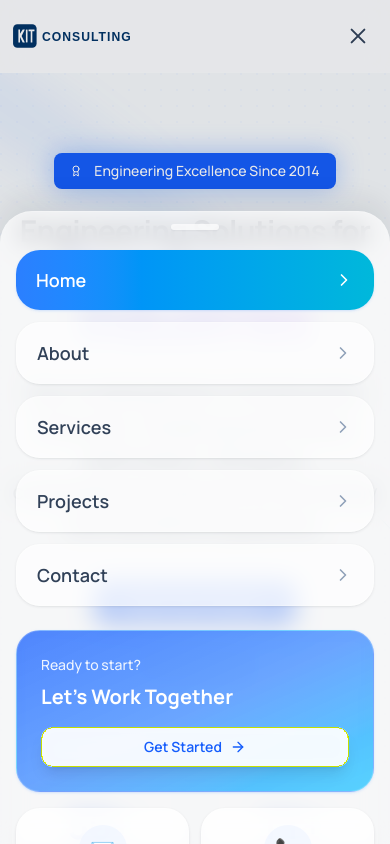
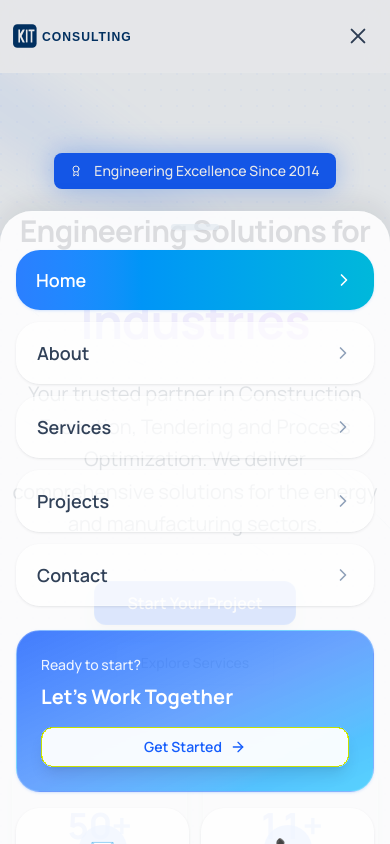
Before and after one commit to Arwindpianist/kit-consulting-website, a Next.js app: page / in a window 390 px wide. Both pictures are taken after a click on the button "Toggle menu". Built offline with nearby package versions, Linux system fonts and the light colour scheme.

Commit message:
Refactor Header component to enhance visual consistency and responsiveness. Updated Drawer styles for improved aesthetics, adjusted button hover effects, and refined background colors for a more cohesive user experience.

```diff
--- a/components/Header.tsx
+++ b/components/Header.tsx
@@ -163,7 +163,7 @@ export default function Header() {
           </Drawer.Trigger>
         <Drawer.Portal>
           <Drawer.Overlay className="fixed inset-0 z-40 bg-slate-900/10" />
-          <Drawer.Content className="fixed bottom-0 left-0 right-0 z-50 flex h-[75vh] flex-col overflow-hidden rounded-t-[2rem] border-t border-white/20 bg-white/70 shadow-[0_-12px_28px_rgba(15,23,42,0.08)] backdrop-blur-md">
+          <Drawer.Content className="fixed bottom-0 left-0 right-0 z-50 flex h-[75vh] flex-col overflow-hidden rounded-t-[2rem] border-t border-white/15 bg-white/85 shadow-[0_-8px_24px_rgba(15,23,42,0.08)]">
               {/* Accessibility Elements (Hidden) */}
               <Drawer.Title className="sr-only">Navigation Menu</Drawer.Title>
               <Drawer.Description className="sr-only">
@@ -172,7 +172,7 @@ export default function Header() {
 
               {/* Drag Handle */}
               <div className="relative z-10 flex justify-center pt-3 pb-4 cursor-grab active:cursor-grabbing">
-                <div className="h-1.5 w-12 rounded-full bg-white/70 shadow-[0_1px_2px_rgba(15,23,42,0.04)] transition-transform active:scale-95" />
+                <div className="h-1.5 w-12 rounded-full bg-slate-200/70 shadow-[0_1px_2px_rgba(15,23,42,0.04)] transition-transform active:scale-95" />
               </div>
 
             {/* Scrollable Navigation */}
@@ -202,7 +202,7 @@ export default function Header() {
 
                 {/* CTA Section */}
                 <div
-                  className="relative rounded-2xl border border-white/20 bg-gradient-to-br from-blue-600/75 via-blue-500/70 to-sky-400/65 p-6 text-white shadow-sm shadow-blue-500/15 backdrop-blur-sm"
+                  className="relative rounded-2xl border border-white/20 bg-gradient-to-br from-blue-600/80 via-blue-500/70 to-sky-400/65 p-6 text-white shadow-sm shadow-blue-500/15"
                 >
                   <div className="relative z-10">
                     <p className="mb-2 text-sm font-medium opacity-90">Ready to start?</p>
@@ -226,7 +226,7 @@ export default function Header() {
                 >
                   <a
                     href="mailto:info@kitengineeringconsulting.net"
-                    className="group flex flex-col items-center justify-center rounded-2xl border border-white/25 bg-white/60 backdrop-blur-sm p-4 text-center shadow-sm shadow-slate-900/10 transition-transform hover:bg-white/70 hover:shadow-md hover:shadow-slate-900/12 active:scale-95"
+                    className="group flex flex-col items-center justify-center rounded-2xl border border-white/20 bg-white/70 p-4 text-center shadow-sm shadow-slate-900/8 transition-transform hover:bg-white/75 hover:shadow-md hover:shadow-slate-900/10 active:scale-95"
                   >
                     <div className="mb-2 flex h-12 w-12 items-center justify-center rounded-full bg-blue-50/70">
                       <span className="text-xl">📧</span>
@@ -236,7 +236,7 @@ export default function Header() {
                   </a>
                   <a
                     href="tel:+60129100417"
-                    className="group flex flex-col items-center justify-center rounded-2xl border border-white/25 bg-white/60 backdrop-blur-sm p-4 text-center shadow-sm shadow-slate-900/10 transition-transform hover:bg-white/70 hover:shadow-md hover:shadow-slate-900/12 active:scale-95"
+                    className="group flex flex-col items-center justify-center rounded-2xl border border-white/20 bg-white/70 p-4 text-center shadow-sm shadow-slate-900/8 transition-transform hover:bg-white/75 hover:shadow-md hover:shadow-slate-900/10 active:scale-95"
                   >
                     <div className="mb-2 flex h-12 w-12 items-center justify-center rounded-full bg-blue-50/70">
                       <span className="text-xl">📞</span>
```
